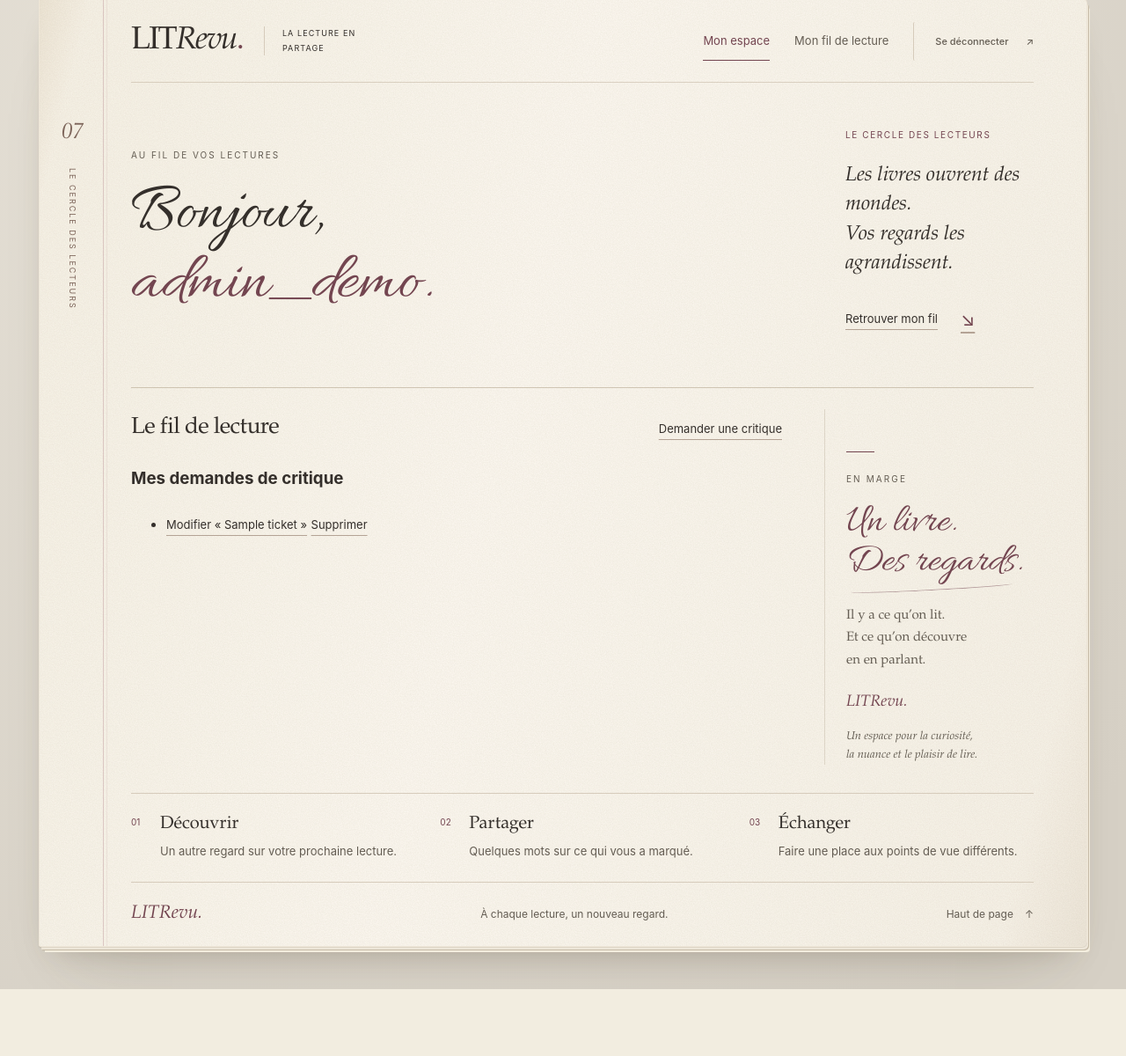
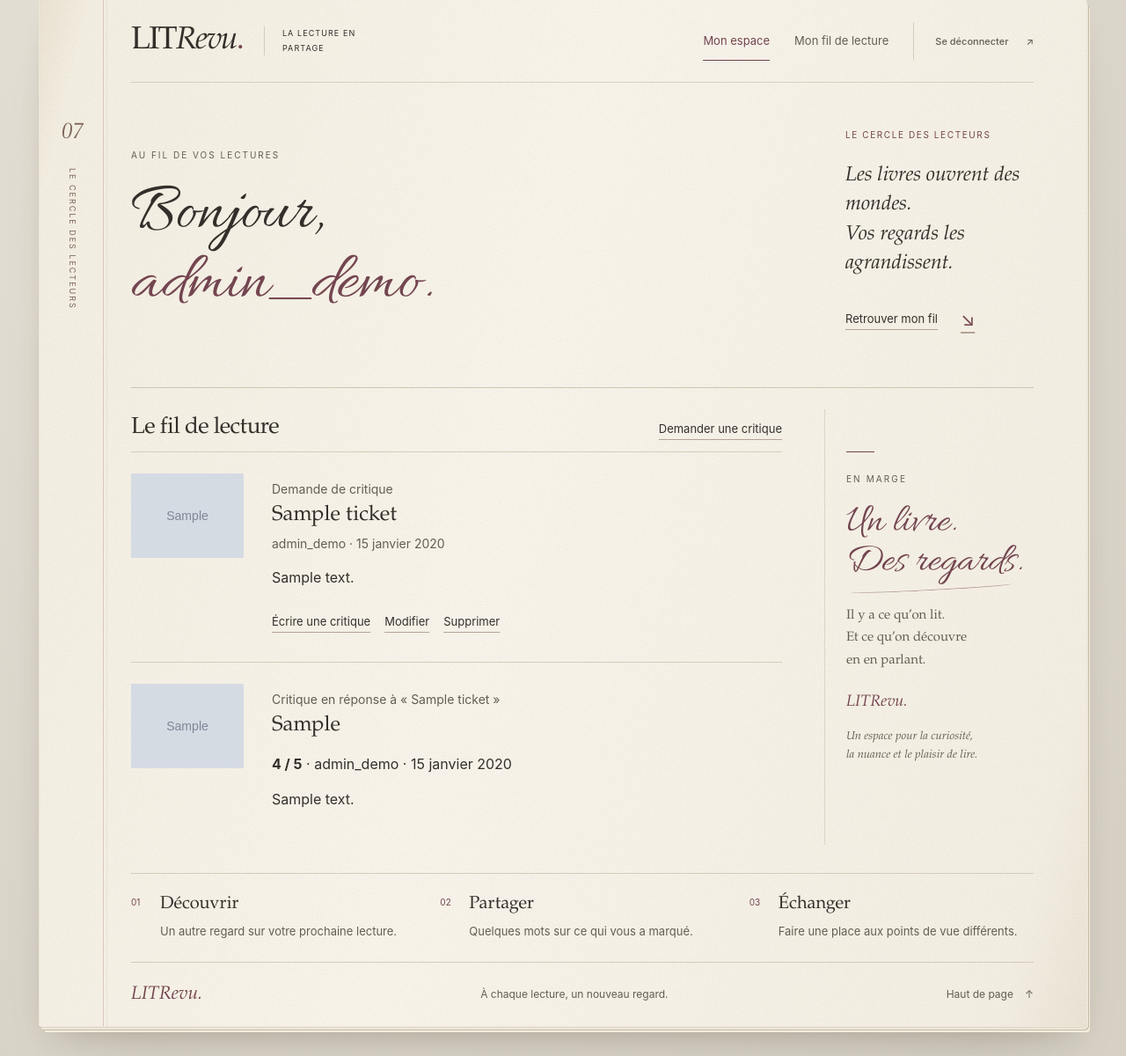
Before and after one commit to Lululecactus/OC_P9, a Django app: page /accueil/ in a window 1280 px wide. Shown: the part 35-1235 px from the top of the page at 88% size. Before the commit the page ends 1159 px from the top, so only its background shows below. Run offline with Django 5.2, Linux system fonts and the light colour scheme; a user stored in the database is signed in; data comes from the database, SQL or seed files in the repository; both versions use the stored data as it was after the commit; tables that the repository leaves empty hold one stand-in row (values such as "Sample post"); grey boxes marked "Sample" are stand-in pictures.

Commit message:
feat: publier une critique en réponse à un billet et l’afficher dans le fil de lecture

```diff
--- a/accounts/static/accounts/style.css
+++ b/accounts/static/accounts/style.css
@@ -1434,6 +1434,75 @@ button:disabled {
 }
 .ticket-editor .reader-text-link {
   margin-top: 1.25rem;
+}
+.review-cover {
+  max-width: 100%;
+  max-height: 12rem;
+}
+.ticket-list {
+  list-style: none;
+  margin: 0;
+  padding: 0;
+}
+.ticket-entry {
+  display: flex;
+  align-items: flex-start;
+  gap: clamp(1rem, 3vw, 2rem);
+  border-top: 1px solid var(--line);
+  padding: 1.5rem 0;
+}
+.ticket-cover {
+  width: min(25%, 8rem);
+  height: auto;
+  max-height: 12rem;
+  object-fit: contain;
+  object-position: top left;
+}
+.ticket-copy {
+  min-width: 0;
+  overflow-wrap: anywhere;
+  line-height: 1.5;
+}
+.ticket-copy h3 {
+  margin: 0;
+  font: normal 1.5rem/1.2 var(--serif);
+}
+.ticket-byline {
+  color: var(--muted);
+  font-size: 0.875rem;
+  margin: 0.4rem 0;
+}
+.ticket-actions {
+  display: flex;
+  flex-wrap: wrap;
+  gap: 0 1rem;
+}
+.review-form {
+  margin-top: 2rem;
+}
+.review-form fieldset {
+  border: 0;
+  padding: 0;
+  margin: 0;
+}
+.review-form fieldset > div {
+  display: flex;
+  flex-wrap: wrap;
+  gap: 0.5rem;
+}
+.review-form fieldset label {
+  display: flex;
+  align-items: center;
+  gap: 0.35rem;
+  min-height: 44px;
+  padding-right: 0.5rem;
+}
+.review-form input[type="radio"] {
+  width: 1.1rem;
+  min-height: 0;
+  height: 1.1rem;
+  padding: 0;
+  accent-color: var(--accent);
 }
 .reader-welcome {
   display: grid;
--- a/accounts/templates/accounts/home.html
+++ b/accounts/templates/accounts/home.html
@@ -25,14 +25,43 @@
                 <h2 id="feed-title">Le fil de lecture</h2>
                 <a class="reader-text-link" href="{% url 'reviews:ticket_create' %}">Demander une critique</a>
             </div>
-            {% if my_tickets %}
-            <h3>Mes demandes de critique</h3>
-            <ul>
-                {% for ticket in my_tickets %}
-                    <li>
-                        <a class="reader-text-link" href="{% url 'reviews:ticket_edit' ticket.pk %}">Modifier « {{ ticket.title }} »</a>
-                        <a class="reader-text-link" href="{% url 'reviews:ticket_delete' ticket.pk %}" aria-label="Supprimer « {{ ticket.title }} »">Supprimer</a>
+            {% if posts %}
+            <ul class="ticket-list">
+                {% for post in posts %}
+                    {% if post.ticket_id %}
+                    <li class="ticket-entry">
+                        {% if post.ticket.image %}
+                            <img class="ticket-cover" src="{{ post.ticket.image.url }}" alt="Illustration de la demande « {{ post.ticket.title }} »">
+                        {% endif %}
+                        <div class="ticket-copy">
+                            <p class="ticket-byline">Critique en réponse à « {{ post.ticket.title }} »</p>
+                            <h3>{{ post.headline }}</h3>
+                            <p><strong>{{ post.rating }} / 5</strong> · {{ post.user.username }} · <time datetime="{{ post.time_created|date:'c' }}">{{ post.time_created|date:'j F Y' }}</time></p>
+                            {% if post.body %}{{ post.body|linebreaks }}{% endif %}
+                        </div>
                     </li>
+                    {% else %}
+                    {% with ticket=post %}
+                    <li class="ticket-entry">
+                        {% if ticket.image %}
+                            <img class="ticket-cover" src="{{ ticket.image.url }}" alt="Illustration de la demande « {{ ticket.title }} »">
+                        {% endif %}
+                        <div class="ticket-copy">
+                            <p class="ticket-byline">Demande de critique</p>
+                            <h3>{{ ticket.title }}</h3>
+                            <p class="ticket-byline">{{ ticket.user.username }} · <time datetime="{{ ticket.time_created|date:'c' }}">{{ ticket.time_created|date:'j F Y' }}</time></p>
+                            {% if ticket.description %}{{ ticket.description|linebreaks }}{% endif %}
+                            <div class="ticket-actions">
+                                <a class="reader-text-link" href="{% url 'reviews:review_create' ticket.pk %}" aria-label="Écrire une critique pour « {{ ticket.title }} »">Écrire une critique</a>
+                                {% if ticket.user_id == user.pk %}
+                                    <a class="reader-text-link" href="{% url 'reviews:ticket_edit' ticket.pk %}" aria-label="Modifier « {{ ticket.title }} »">Modifier</a>
+                                    <a class="reader-text-link" href="{% url 'reviews:ticket_delete' ticket.pk %}" aria-label="Supprimer « {{ ticket.title }} »">Supprimer</a>
+                                {% endif %}
+                            </div>
+                        </div>
+                    </li>
+                    {% endwith %}
+                    {% endif %}
                 {% endfor %}
             </ul>
             {% else %}
--- a/accounts/views.py
+++ b/accounts/views.py
@@ -1,8 +1,12 @@
 """Vues des pages de gestion des comptes."""
+
+from itertools import chain
 
 from django.contrib import messages
 from django.contrib.auth.decorators import login_required
 from django.shortcuts import redirect, render
+
+from reviews.models import Review, Ticket
 
 from .forms import SignupForm
 
@@ -37,5 +41,8 @@ def signup(request):
 @login_required
 def home(request):
     """Affiche un accueil réservé aux utilisateurs connectés."""
-    tickets = request.user.ticket_set.order_by('-time_created', '-pk')
-    return render(request, 'accounts/home.html', {'my_tickets': tickets})
+    tickets = Ticket.visible_to(request.user).select_related('user')
+    reviews = Review.visible_to(request.user).select_related('user', 'ticket')
+    # On trie les deux types de publication ensemble pour afficher la plus récente en premier.
+    posts = sorted(chain(tickets, reviews), key=lambda post: (post.time_created, post.pk), reverse=True)
+    return render(request, 'accounts/home.html', {'posts': posts})
--- a/reviews/models.py
+++ b/reviews/models.py
@@ -20,6 +20,12 @@ class Ticket(models.Model):
     image = models.ImageField(upload_to='tickets/', null=True, blank=True)
     # Django renseigne cette date lors du premier enregistrement.
     time_created = models.DateTimeField(auto_now_add=True)
+
+    @classmethod
+    def visible_to(cls, reader):
+        """Retrouve les demandes du lecteur et celles des personnes qu’il suit."""
+        followed_ids = reader.following.values_list('followed_user_id', flat=True)
+        return cls.objects.filter(models.Q(user=reader) | models.Q(user_id__in=followed_ids))
 
     def __str__(self):
         """Représente le billet par son titre, notamment dans l’administration."""
@@ -46,6 +52,14 @@ class Review(models.Model):
         """Affiche le titre de la critique plutôt qu’un numéro d’objet."""
         return self.headline
 
+    @classmethod
+    def visible_to(cls, reader):
+        """Inclut aussi les réponses aux billets du lecteur, quel que soit leur auteur."""
+        followed_ids = reader.following.values_list('followed_user_id', flat=True)
+        return cls.objects.filter(
+            models.Q(user=reader) | models.Q(user_id__in=followed_ids) | models.Q(ticket__user=reader)
+        )
+
 
 class UserFollows(models.Model):
     """Abonnement d’un lecteur aux publications d’un autre lecteur."""
--- a/reviews/urls.py
+++ b/reviews/urls.py
@@ -10,4 +10,5 @@ urlpatterns = [
     path('billets/nouveau/', views.ticket_form, name='ticket_create'),
     path('billets/<int:pk>/modifier/', views.ticket_form, name='ticket_edit'),
     path('billets/<int:pk>/supprimer/', views.ticket_delete, name='ticket_delete'),
+    path('billets/<int:ticket_pk>/critique/', views.review_create, name='review_create'),
 ]
```
Also changed, not shown: reviews/templates/reviews/review_form.html (added, +17 -0 lines), reviews/tests.py (+55 -1 lines), reviews/views.py (+19 -2 lines), db.sqlite3.
